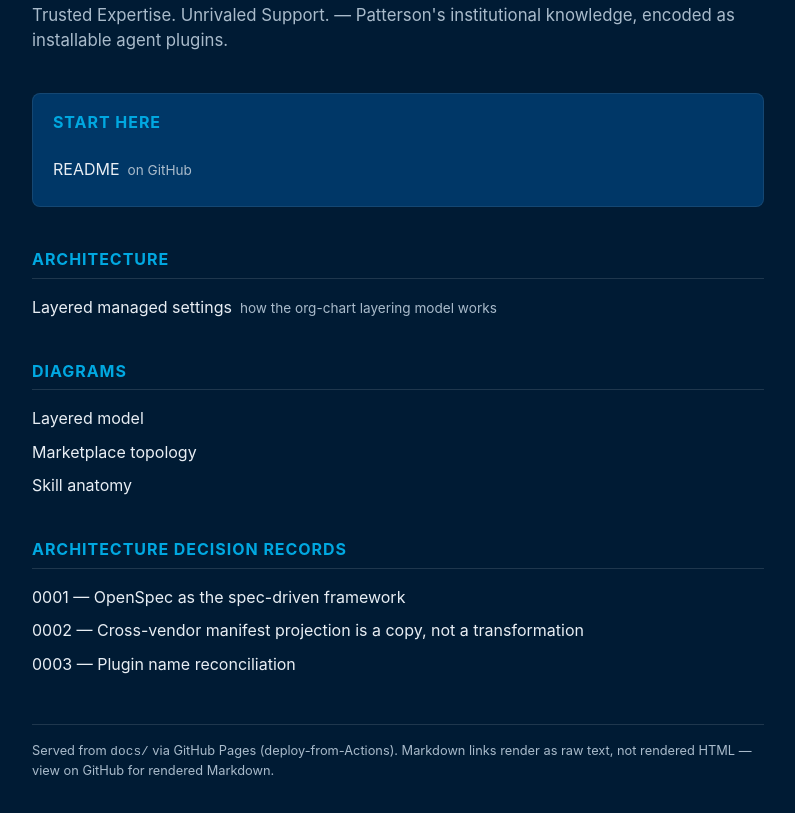
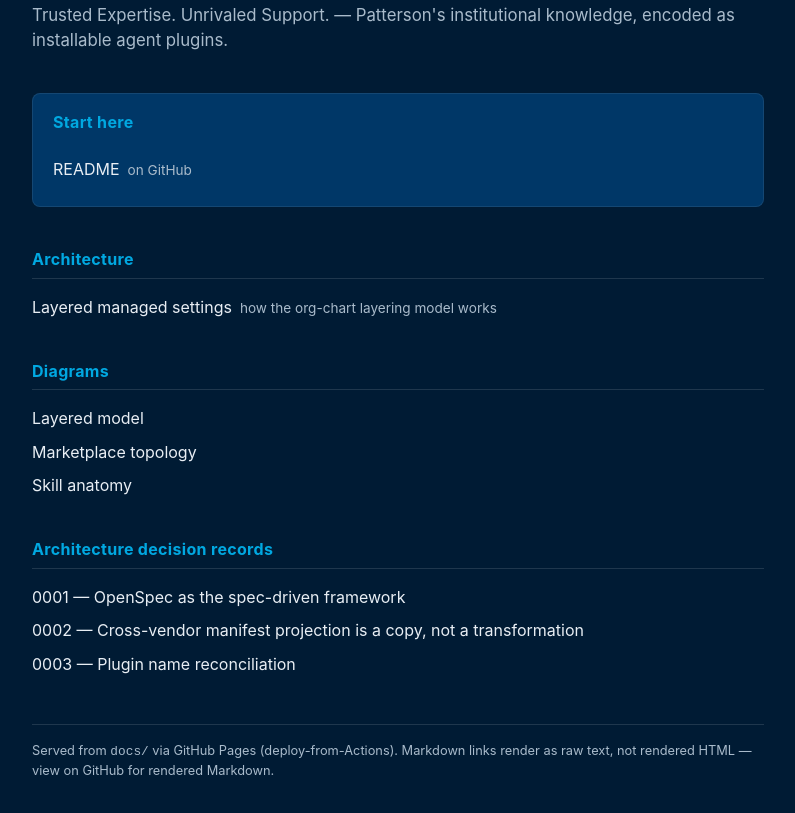
Before and after one commit to patterson-agents/patterson-corp, a plain HTML site: page docs/index.html in a window 1280 px wide. Shown: the part 111-924 px from the top of the page, without its empty margins (242-1037 px from the left). Drawn offline with Linux system fonts and the light colour scheme.

Commit message:
docs(brand): rasterize banner and logos to webp; fix uppercase in Pages landing
GitHub does not render SVG <img> in private repositories; READMEs now
reference rasterized webp (SVG sources remain tracked). Also removes a
text-transform: uppercase that violated the brand rule, caught by the gate.

```diff
--- a/docs/index.html
+++ b/docs/index.html
@@ -47,8 +47,8 @@
   }
   h2 {
     font-size: 1rem;
-    text-transform: uppercase;
-    letter-spacing: 0.06em;
+    font-weight: 700;
+    letter-spacing: 0.02em;
     color: var(--blue);
     border-bottom: 1px solid rgba(255,255,255,0.12);
     padding-bottom: 0.4rem;
```
Also changed, not shown: README.md, docs/assets/banner.webp (added), docs/assets/patterson-logo-navy.webp (added), docs/assets/patterson-logo-square-navy.webp (added), docs/assets/patterson-logo-white.webp (added).
